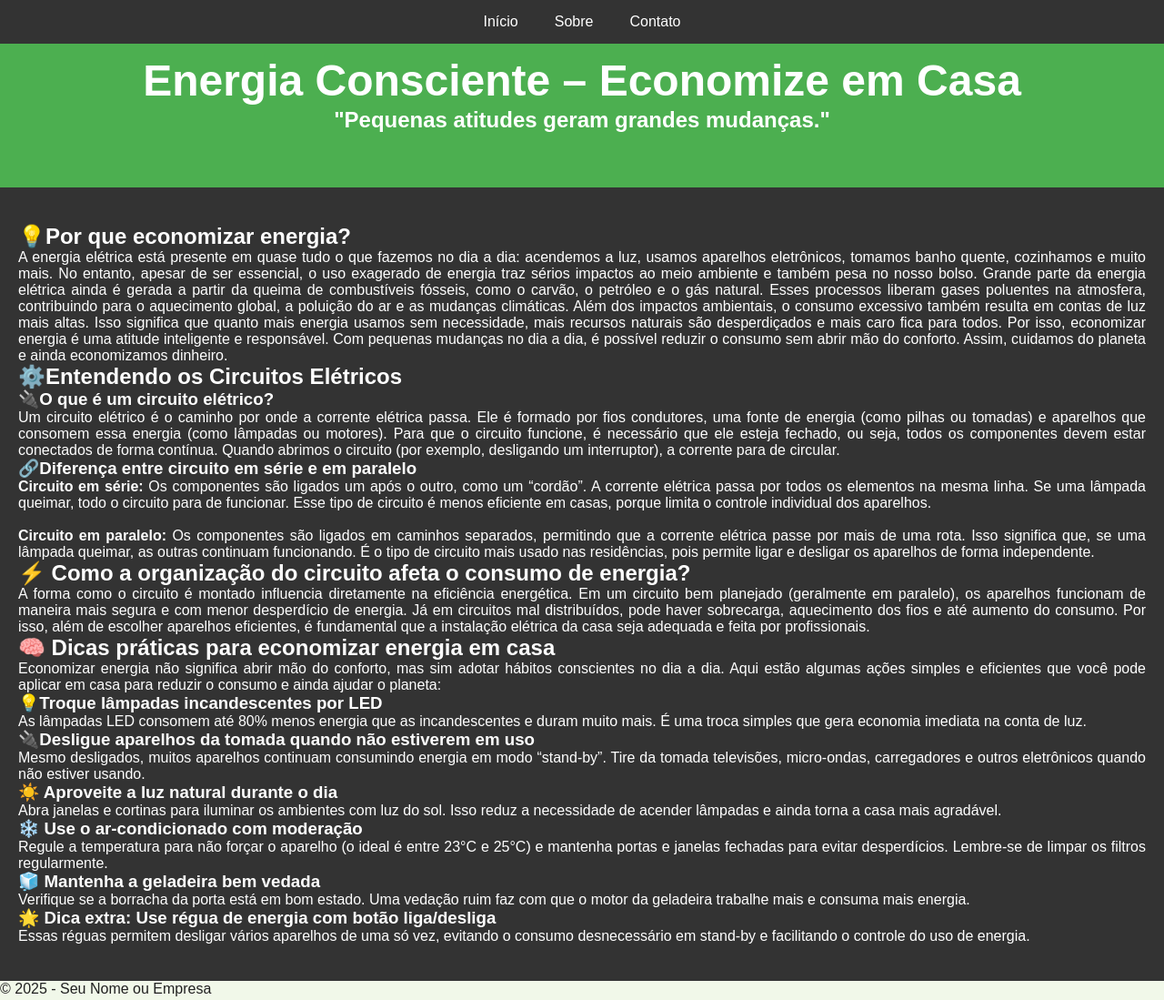
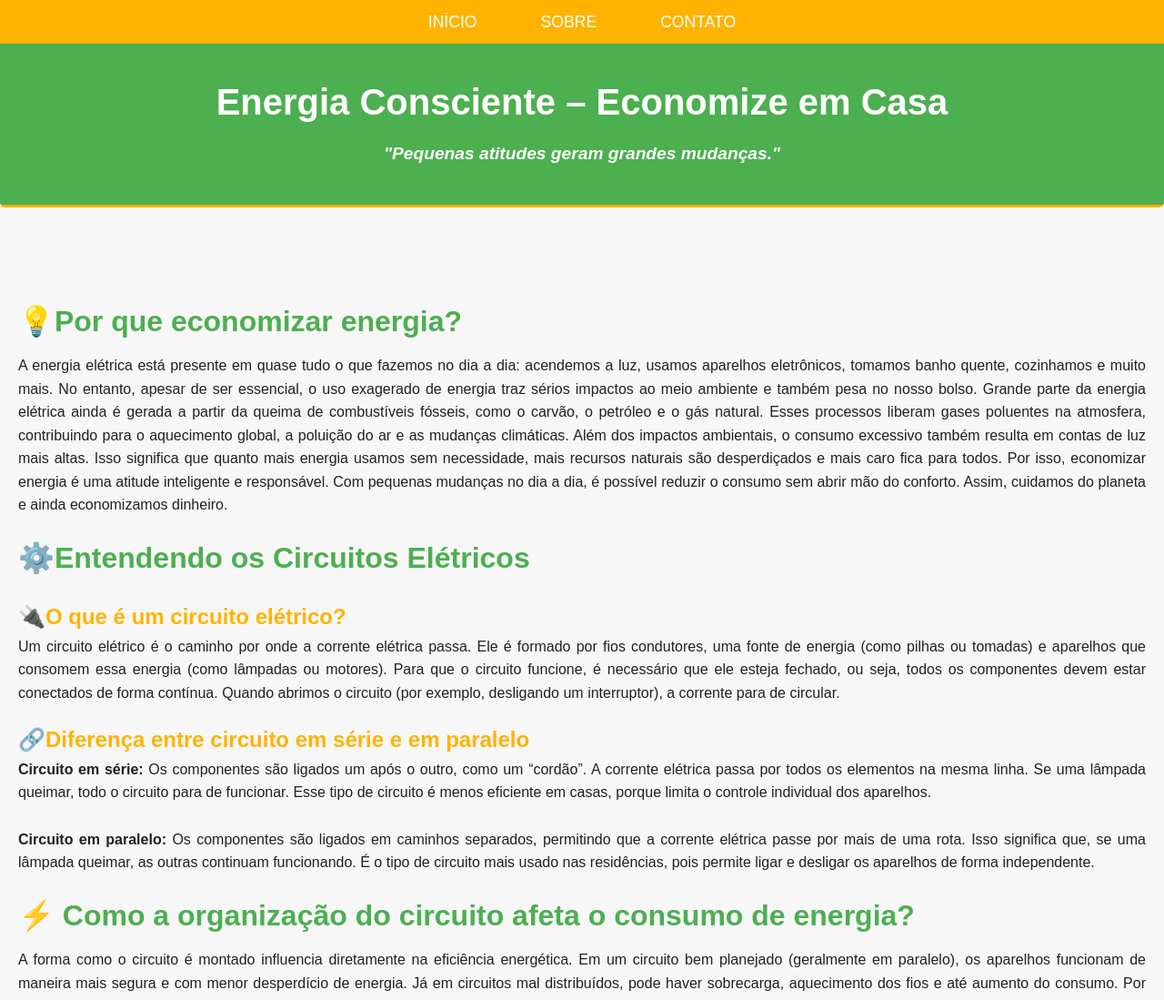
Before and after one commit to igorgabdev/Site-Trabalho-Diorge, a plain HTML site: page index.html in a window 1280 px wide. Shown: the top 1099 px of the page at 91% size. Drawn offline with Linux system fonts and the light colour scheme.

Commit message:
atualização footer

```diff
--- a/index.html
+++ b/index.html
@@ -5,12 +5,15 @@
     <meta name="viewport" content="width=device-width, initial-scale=1.0">
     <title>Trabalho Física</title>
     <link rel="stylesheet" href="style.css">
+    <script src="script.js"></script>
+
 </head>
 <body>
 
     <header class="header">
       <h1>Energia Consciente – Economize em Casa</h1>
       <h2> "Pequenas atitudes geram grandes mudanças."</h2>
+
       <nav>
         <ul>
           <li><a href="#">Início</a></li>
@@ -67,7 +70,7 @@
     </main>
 
     <footer>
-      <p>&copy; 2025 - Seu Nome ou Empresa</p>
+      <p>&copy; 2025 - <a href="https://www.instagram.com/igorgabriel.so/" target="_blank">IGOR GABRIEL</a></p>
     </footer>
 
   </body>
--- a/style.css
+++ b/style.css
@@ -1,17 +1,16 @@
 @charset "UTF-8";
-@font-face {
-    font-family: 'BebasNeue-Regular';src: url(ARQUIVOS\ SITE/FONTES/BebasNeue-Regular.otf) format('otf');
-}
 
+/* Definições de cores */
 :root {
     --cor-primaria: #FFB300; /* amarelo-energia */
     --cor-secundaria: #4CAF50; /* verde-economia */
-    --cor-fundo: #333; /* fundo escuro do menu e seções principais */
-    --cor-clara: #F1F8E9; /* fundo claro para contrastar */
-    --cor-texto: #ffffff;
+    --cor-fundo: #f7f7f7; /* fundo claro */
+    --cor-texto: #212121; /* texto escuro */
+    --cor-texto-claro: #ffffff; /* texto claro */
     --fonte-principal: 'Arial', sans-serif;
 }
 
+/* Reset de margens e padding, garantindo o box-sizing correto */
 * {
     margin: 0;
     padding: 0;
@@ -20,102 +19,147 @@
 
 html, body {
     width: 100%;
-    overflow-x: hidden;
     font-family: var(--fonte-principal);
-    background-color: var(--cor-clara);
-    color: #212121;
+    background-color: var(--cor-fundo);
+    color: var(--cor-texto);
+    line-height: 1.6;
 }
 
+/* Imagens responsivas */
 img {
     max-width: 100%;
     height: auto;
     display: block;
 }
 
+/* Link padrão */
 a {
     text-decoration: none;
     color: inherit;
 }
 
-
-body {
-    margin: 0;
-    padding: 0;
-  }
-
-
+/* Estilização do header */
 header {
-    text-align: center; /* Centraliza o texto no header */
-    padding: 60px 20px; /* Espaço grande ao redor do título */
-    background-color: #4CAF50; /* Cor do fundo do header */
-    color: white;
-    position: relative; /* Permite controlar o posicionamento do conteúdo */
+    background-color: var(--cor-secundaria);
+    color: var(--cor-texto-claro);
+    padding: 80px 50px 20px;
+    text-align: center;
+    border-bottom: 3px solid var(--cor-primaria);
+    border-radius: 5px;
+    position: relative;
     z-index: 1;
 }
 
 header h1 {
-    font-size: 3rem; /* Ajuste o tamanho do título conforme necessário */
-    margin: 0; /* Remove qualquer margem indesejada */
-    white-space: normal; /* Permite que o título quebre linha se necessário */
-    line-height: 1.2; /* Ajusta a altura da linha para manter o título legível */
+    font-size: 2.5rem;
+    margin-bottom: 10px;
 }
 
-  nav {
-    background-color: #333; /* Cor do fundo do menu */
-    position: relative;
-    z-index: 0; /* Garante que o menu fique abaixo do header */
+header h2 {
+    font-size: 1.2rem;
+    margin-bottom: 20px;
+    font-style: italic;
 }
 
-
-
+/* Menu fixo no topo */
 nav {
+    background-color: var(--cor-primaria);
+    padding: 10px 0;
+    text-align: center;
     position: fixed; /* Fixa o menu no topo */
     top: 0;
     left: 0;
-    width: 100%; /* Ocupa toda a largura da tela */
-    background-color: #333;
-    z-index: 1000; /* Garante que fique acima de tudo */
+    width: 100%; /* Ocupa toda a largura */
+    z-index: 1000; /* Garante que o menu fique acima de outros elementos */
 }
 
 nav ul {
     list-style: none;
     padding: 0;
     margin: 0;
-    display: flex; /* Alinha os itens em linha */
-    justify-content: center; /* Centraliza os itens */
-    flex-wrap: wrap; /* Permite quebrar para a próxima linha se necessário */
+    display: flex;
+    justify-content: center;
 }
 
 nav ul li {
-    margin: 0;
+    margin: 0 20px;
 }
 
 nav ul li a {
-    display: block;
-    padding: 15px 20px;
-    color: white;
-    text-decoration: none;
+    color: var(--cor-texto-claro);
+    font-size: 1.1rem;
+    text-transform: uppercase;
+    padding: 10px 15px;
+    border-radius: 5px;
+    transition: background-color 0.3s ease, color 0.3s ease;
 }
 
 nav ul li a:hover {
-    background-color: #555;
+    background-color: var(--cor-texto-claro);
+    color: var(--cor-primaria);
 }
 
-main section{
-    font-family: Arial, Helvetica, sans-serif;
-
+/* Ajuste do espaço no topo para que o conteúdo não fique escondido atrás do menu */
+main {
+    padding: 80px 20px; /* Aumentado para compensar a altura do menu fixo */
+    background-color: var(--cor-fundo);
+    color: var(--cor-texto);
+    text-align: justify;
+    border-radius: 5px;
+    margin-top: 20px;
 }
 
-main {
-    width: 100%; /* Ocupa toda a largura da tela */
-    overflow-x: hidden;
-    padding: 40px 20px;
-    background-color: #333;
-    color: white;
-    margin: 0;
-    border-radius: 0;
-    box-shadow: none;
-    font-family: 'Arial', sans-serif;
-    text-align: justify;
+main h2 {
+    font-size: 2rem;
+    margin-bottom: 10px;
+    color: var(--cor-secundaria);
+}
 
+main h3 {
+    font-size: 1.5rem;
+    margin-top: 20px;
+    color: var(--cor-primaria);
 }
+
+main p {
+    margin-bottom: 20px;
+}
+
+/* Estilização do footer */
+footer {
+    text-align: center;
+    padding: 20px;
+    background-color: var(--cor-secundaria);
+    color: var(--cor-texto-claro);
+    margin-top: 20px;
+    border-radius: 5px;
+}
+
+footer p a:hover {
+    color: #212121;
+    text-decoration: underline;
+}
+
+/* Estilização para dispositivos móveis */
+@media screen and (max-width: 768px) {
+    header h1 {
+        font-size: 2rem;
+    }
+
+    header h2 {
+        font-size: 1rem;
+    }
+
+    nav ul li a {
+        font-size: 1rem;
+        padding: 8px 10px;
+    }
+
+    main h2 {
+        font-size: 1.5rem;
+    }
+
+    main h3 {
+        font-size: 1.2rem;
+    }
+}
```
Lines whose indentation alone changed are shown as unchanged.
